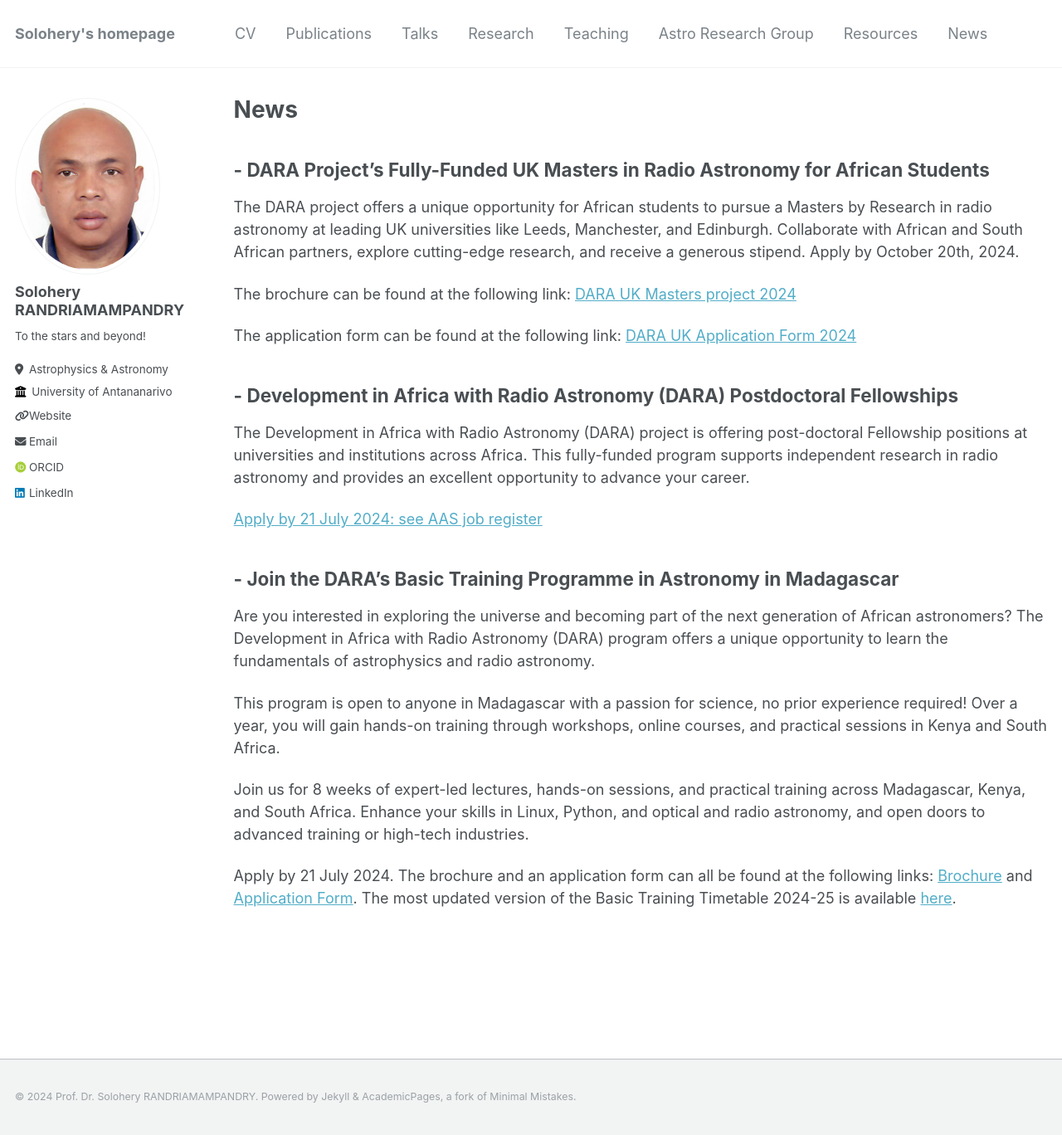
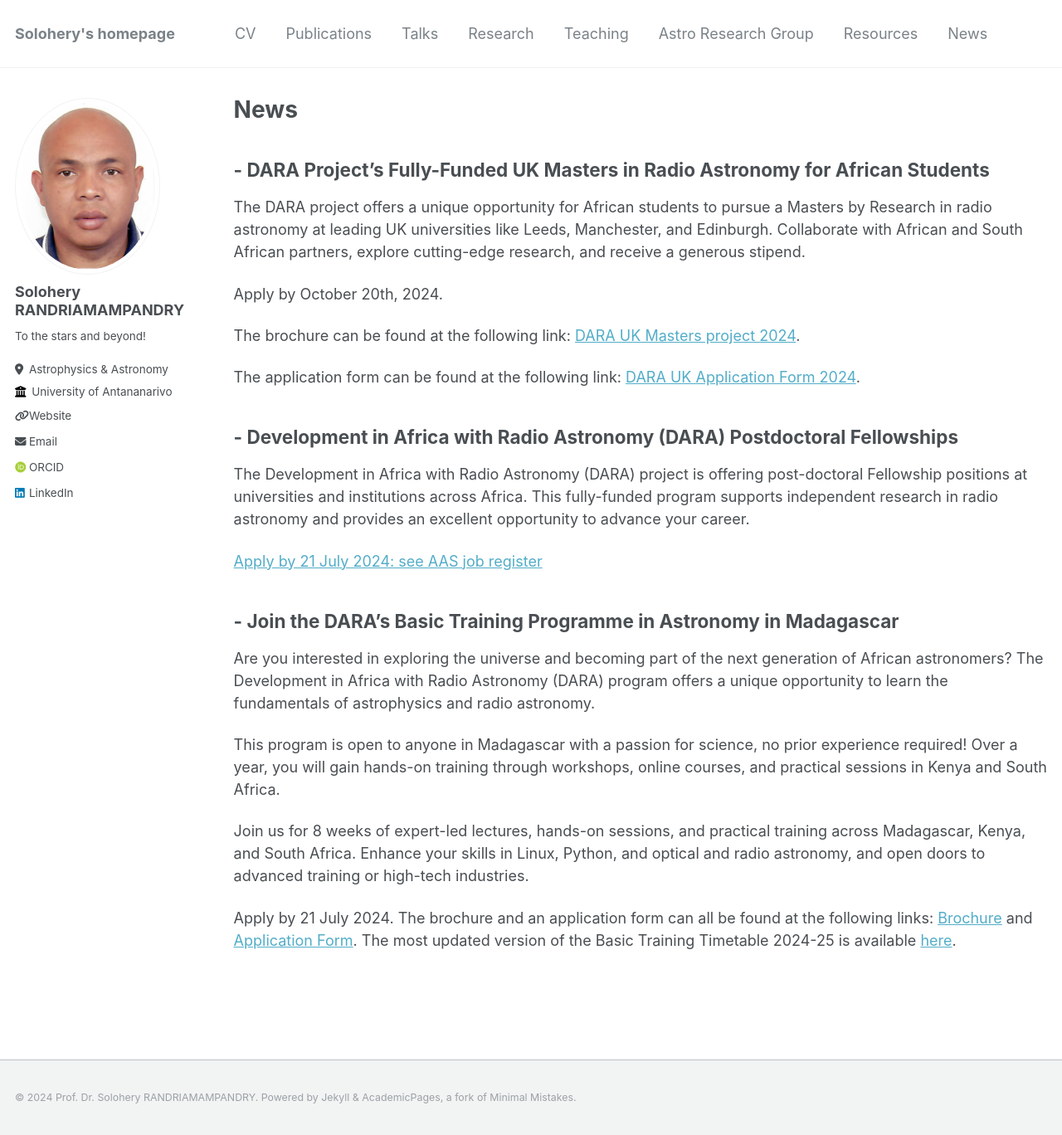
Before and after one commit to solohery-astro/solohery-astro.github.io, a Jekyll site: the page built from _pages/news.md, in a window 1280 px wide and 1368 px high. Shown: the whole window at 83% size. Built offline with Jekyll 4.4.1, drawn with Linux system fonts in a browser that asks for light colours; some web fonts are replaced.

Commit message:
Update news.md

```diff
--- a/_pages/news.md
+++ b/_pages/news.md
@@ -7,11 +7,12 @@ author_profile: true
 
 ## - DARA Project's Fully-Funded UK Masters in Radio Astronomy for African Students
 The DARA project offers a unique opportunity for African students to pursue a Masters by Research in radio astronomy at leading UK universities like Leeds, Manchester, and Edinburgh. Collaborate with African and South African partners, explore cutting-edge research, and receive a generous stipend.
+
 Apply by October 20th, 2024.
 
-The brochure can be found at the following link: [DARA UK Masters project 2024](https://drive.google.com/file/d/1d7Es9_7ia99MUIrxUbUUZ3MszT0QgxcD/view?usp=sharing){:target="_blank" rel="noopener noreferrer"}
+The brochure can be found at the following link: [DARA UK Masters project 2024](https://drive.google.com/file/d/1d7Es9_7ia99MUIrxUbUUZ3MszT0QgxcD/view?usp=sharing){:target="_blank" rel="noopener noreferrer"}.
 
-The application form can be found at the following link: [DARA UK Application Form 2024](https://docs.google.com/document/d/1weoNmbDJakcPOvfhLD7Ha4eLTEtH8JBQ/edit?usp=sharing&ouid=100379375165940601953&rtpof=true&sd=true){:target="_blank" rel="noopener noreferrer"}
+The application form can be found at the following link: [DARA UK Application Form 2024](https://docs.google.com/document/d/1weoNmbDJakcPOvfhLD7Ha4eLTEtH8JBQ/edit?usp=sharing&ouid=100379375165940601953&rtpof=true&sd=true){:target="_blank" rel="noopener noreferrer"}.
 
 
 ## - Development in Africa with Radio Astronomy (DARA) Postdoctoral Fellowships
```
